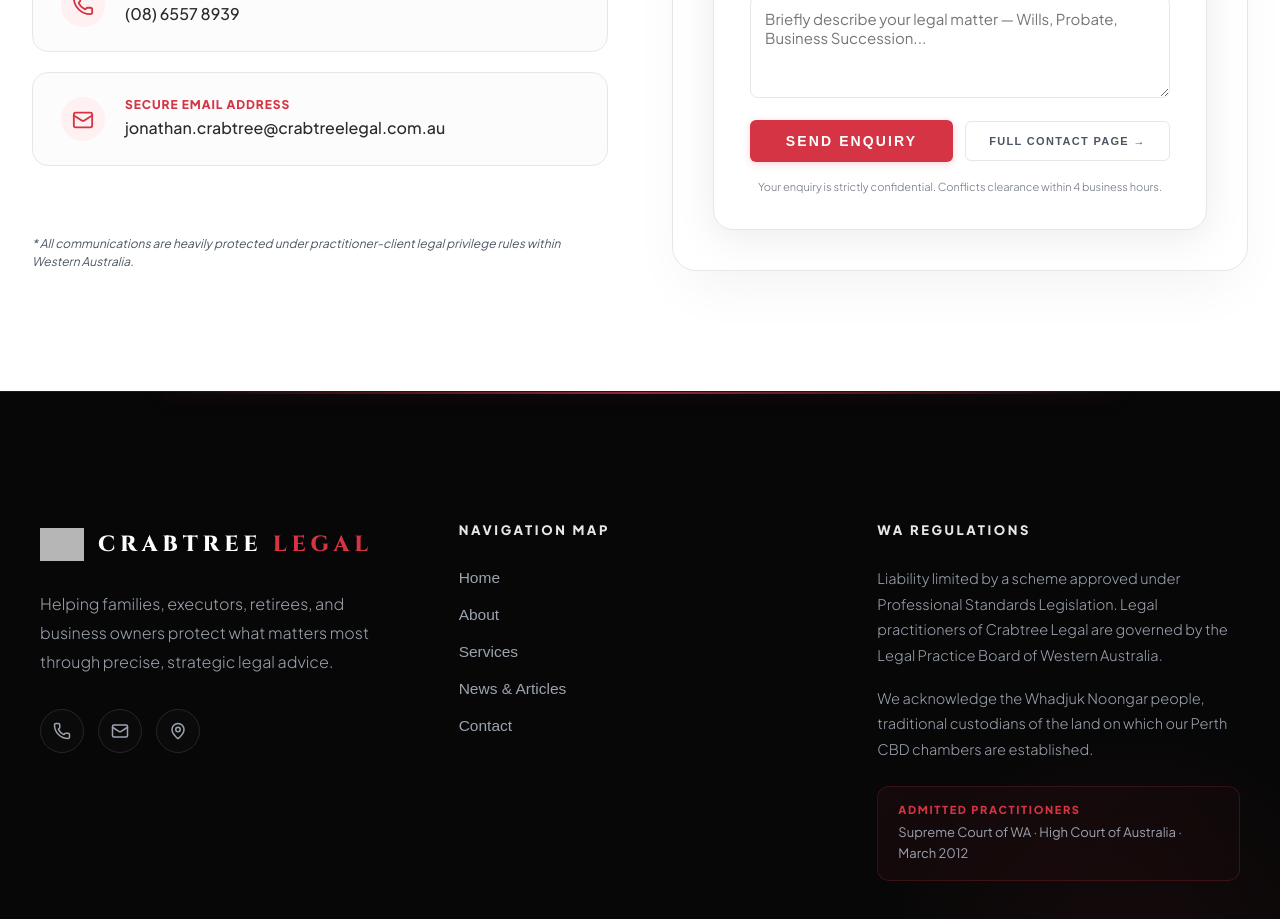
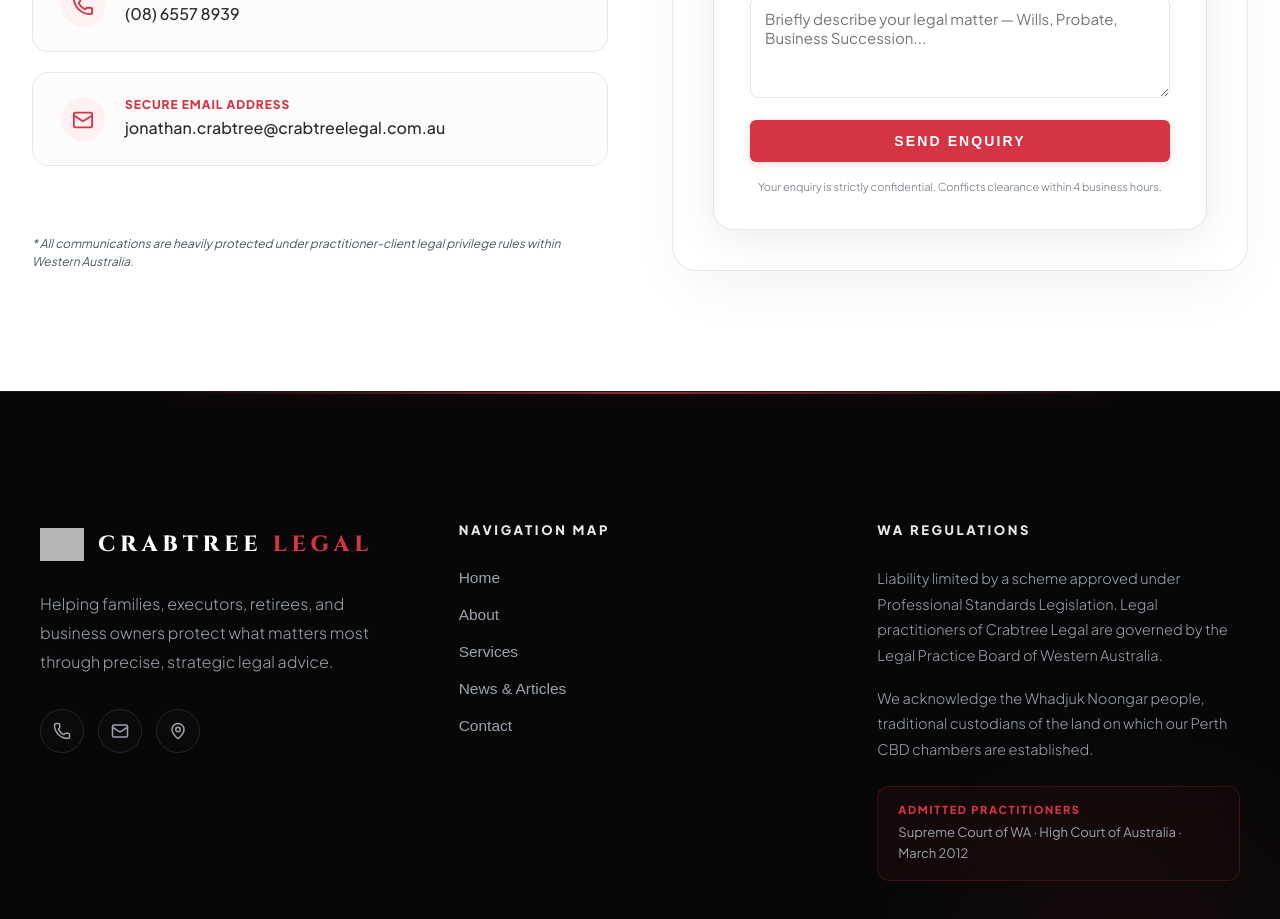
Before and after one commit to atulwalhekar7/Crabtree-legal, a React (Vite) app in the folder Crabtree/: page / in a window 1280 px wide. Shown: the part 3440-4359 px from the top of the page. Built offline with nearby package versions, Linux system fonts and the light colour scheme; grey boxes are pictures that could not be loaded.

Commit message:
removed error

```diff
--- a/Crabtree/src/App.tsx
+++ b/Crabtree/src/App.tsx
@@ -468,7 +468,7 @@
 // ─── HomeContactInfoCard ──────────────────────────────────────────────────────
 // NOTE: Kept for future use; not currently rendered on Home.
 // eslint-disable-next-line @typescript-eslint/no-unused-vars
-function HomeContactInfoCard({ item, t }: { item: { label: string; value: string; icon: React.ReactElement<{ color?: string }> }; t: Theme }) {
+function HomeContactInfoCard({ item, t }: { item: { label: string; value: string; icon: React.ReactElement<{ color?: string }> | React.ReactElement }; t: Theme }) {
 
   const [hov, hovProps] = useHover();
   return (
@@ -513,7 +513,6 @@
           </div>
           <div style={{ display: 'flex', gap: 12, alignItems: 'center', flexWrap: 'wrap' }}>
             <PrimaryButton onClick={() => {}} style={{ flex: 1, padding: '13px 0', minWidth: 160 }}>Send Enquiry</PrimaryButton>
-            <button type="button" onClick={() => handleNavClick('Contact')} style={{ flex: 1, minWidth: 140, padding: '13px 0', background: 'none', border: `1px solid ${t.border}`, borderRadius: 6, cursor: 'pointer', fontSize: 11, fontWeight: 800, letterSpacing: '0.12em', textTransform: 'uppercase', color: t.textMuted, transition: 'all 0.2s' }}>Full Contact Page →</button>
           </div>
           <p style={{ fontSize: 11, color: t.textLight, textAlign: 'center', fontWeight: 300 }}>Your enquiry is strictly confidential. Conflicts clearance within 4 business hours.</p>
         </form>
```
Also changed, not shown: 1 other file (tests, documents, lock files or other folders).
